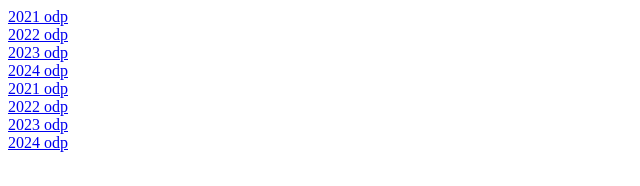
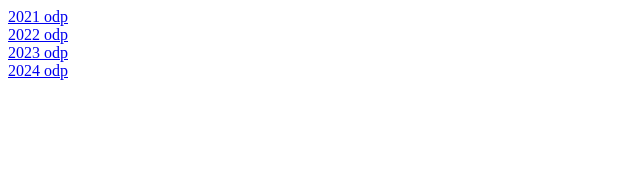
Before and after one commit to TestAcc5847593/mat-m, a plain HTML site: page index.html in a window 1280 px wide. Shown: the whole page, without its empty margins (0-640 px from the left). Drawn offline with Linux system fonts and the light colour scheme.

Commit message:
Update index.html

```diff
--- a/index.html
+++ b/index.html
@@ -11,18 +11,17 @@ function Pisz(tekst){
  var el = document.getElementById('main');
  el.innerHTML += tekst;
 }
+
 function piszKolekcje(min, max,nazFolderu){
  for(i=min; i <= max; i++){
   Pisz('<a href=\"mat/' + nazFolderu + '/' + i + '.pdf\" target=\"_blank\">20' + i + ' </a>');
   Pisz('<a href=\"mat/' + nazFolderu + '/' + i + 'odp.pdf\" target=\"_blank\"> odp</a> <br>');
  }
 }
+
 function mainScript(){
  piszKolekcje(21,24,'of')
- for(i=21; i <= 24; i++){
-  Pisz('<a href=\"mat/of/' + i + '.pdf\" target=\"_blank\">20' + i + ' </a>');
-  Pisz('<a href=\"mat/of/' + i + 'odp.pdf\" target=\"_blank\"> odp</a> <br>');
- }
+
 }
 mainScript();
 
```
